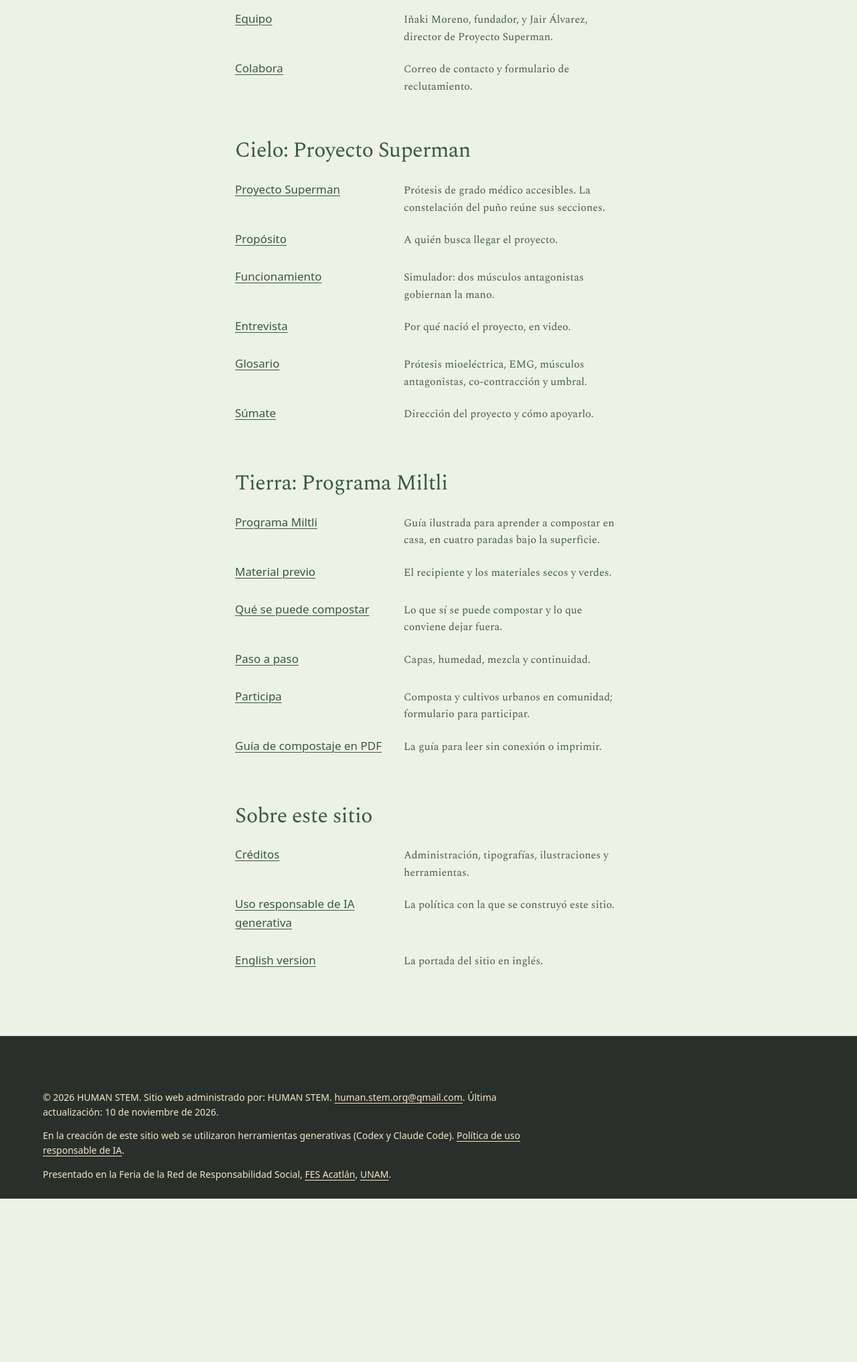
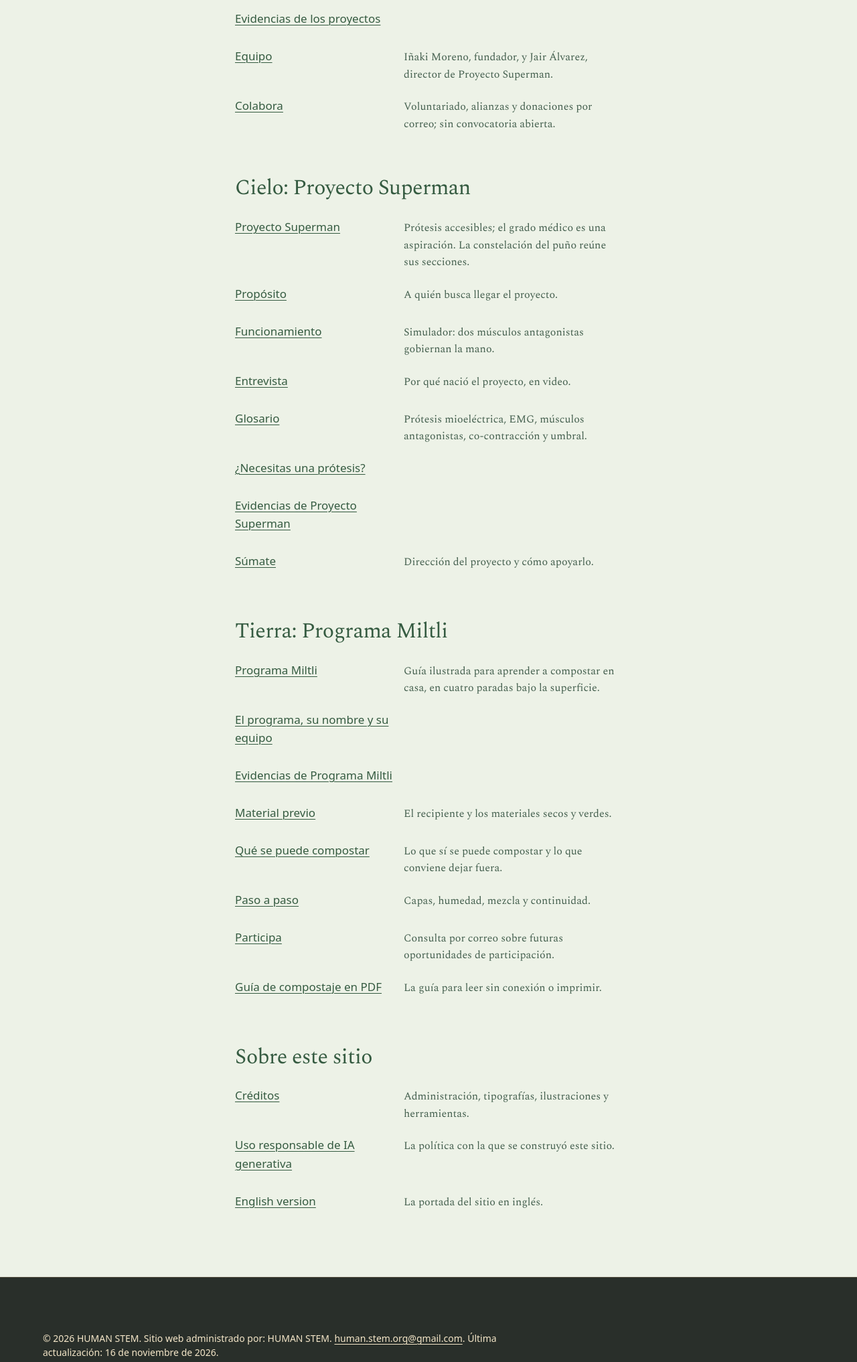
Before and after one commit to human-stem/page, a plain HTML site: page mapa-del-sitio.html in a window 1280 px wide. Shown: the part 751-2785 px from the top of the page at 67% size. Before the commit the page ends 2541 px from the top, so only its background shows below. Drawn offline with Linux system fonts and the light colour scheme.

Commit message:
Tarea 8: actualiza mapas, fechas e informe de verificación

```diff
--- a/mapa-del-sitio.html
+++ b/mapa-del-sitio.html
@@ -63,18 +63,21 @@
           <li data-busca="nosotros organizacion acerca"><a href="index.html#quienes-somos">Quiénes somos</a> <span class="mapa__que">Asociación civil, laica, apartidista y sin fines de lucro.</span></li>
           <li data-busca="objetivo proposito"><a href="index.html#mision">Misión</a> <span class="mapa__que">Conocimiento científico y tecnológico al servicio de la comunidad.</span></li>
           <li data-busca="futuro"><a href="index.html#vision">Visión</a> <span class="mapa__que">Soluciones sostenibles a largo plazo con alto impacto.</span></li>
+          <li data-busca="evidencias estado fechas fotos programa equipo solicitud"><a href="index.html#evidencias">Evidencias de los proyectos</a></li>
           <li data-busca="personas integrantes fundador director miembros"><a href="index.html#equipo">Equipo</a> <span class="mapa__que">Iñaki Moreno, fundador, y Jair Álvarez, director de Proyecto Superman.</span></li>
-          <li data-busca="contacto colaboraciones apoyo donar voluntariado reclutamiento sumate unirse correo email"><a href="index.html#colabora">Colabora</a> <span class="mapa__que">Correo de contacto y formulario de reclutamiento.</span></li>
+          <li data-busca="contacto colaboraciones apoyo donar voluntariado reclutamiento sumate unirse correo email"><a href="index.html#colabora">Colabora</a> <span class="mapa__que">Voluntariado, alianzas y donaciones por correo; sin convocatoria abierta.</span></li>
         </ul>
       </section>
       <section class="mapa__grupo" aria-labelledby="mapa-cielo">
         <h2 id="mapa-cielo">Cielo: Proyecto Superman</h2>
         <ul class="sin-vinetas">
-          <li data-busca="protesis mano mioelectrica constelacion"><a href="superman.html">Proyecto Superman</a> <span class="mapa__que">Prótesis de grado médico accesibles. La constelación del puño reúne sus secciones.</span></li>
+          <li data-busca="protesis mano mioelectrica constelacion"><a href="superman.html">Proyecto Superman</a> <span class="mapa__que">Prótesis accesibles; el grado médico es una aspiración. La constelación del puño reúne sus secciones.</span></li>
           <li data-busca="objetivo mision protesis accesibles"><a href="superman.html#proposito">Propósito</a> <span class="mapa__que">A quién busca llegar el proyecto.</span></li>
           <li data-busca="simulador interactivo flexores extensores electrodos emg electromiografia controlador servos agarre puno pinza senalar como funciona"><a href="superman.html#funcionamiento">Funcionamiento</a> <span class="mapa__que">Simulador: dos músculos antagonistas gobiernan la mano.</span></li>
           <li data-busca="video instagram reel por que"><a href="superman.html#entrevista">Entrevista</a> <span class="mapa__que">Por qué nació el proyecto, en video.</span></li>
           <li data-busca="definiciones terminos electromiografia cocontraccion"><a href="superman.html#glosario">Glosario</a> <span class="mapa__que">Prótesis mioeléctrica, EMG, músculos antagonistas, co-contracción y umbral.</span></li>
+          <li data-busca="evidencias estado fechas fotos programa equipo solicitud"><a href="superman.html#necesitas-protesis">¿Necesitas una prótesis?</a></li>
+          <li data-busca="evidencias estado fechas fotos programa equipo solicitud"><a href="superman.html#evidencia-superman">Evidencias de Proyecto Superman</a></li>
           <li data-busca="colabora director jair alvarez apoyo"><a href="superman.html#sumate">Súmate</a> <span class="mapa__que">Dirección del proyecto y cómo apoyarlo.</span></li>
         </ul>
       </section>
@@ -82,10 +85,12 @@
         <h2 id="mapa-tierra">Tierra: Programa Miltli</h2>
         <ul class="sin-vinetas">
           <li data-busca="composta compostaje residuos cultivos urbanos huertos"><a href="miltli.html">Programa Miltli</a> <span class="mapa__que">Guía ilustrada para aprender a compostar en casa, en cuatro paradas bajo la superficie.</span></li>
+          <li data-busca="evidencias estado fechas fotos programa equipo solicitud"><a href="miltli.html#programa">El programa, su nombre y su equipo</a></li>
+          <li data-busca="evidencias estado fechas fotos programa equipo solicitud"><a href="miltli.html#evidencia-miltli">Evidencias de Programa Miltli</a></li>
           <li data-busca="compostera recipiente materiales tierra"><a href="miltli.html#raices">Material previo</a> <span class="mapa__que">El recipiente y los materiales secos y verdes.</span></li>
           <li data-busca="frutas verduras papel carton cafe cascaras huevo evitar"><a href="miltli.html#vida">Qué se puede compostar</a> <span class="mapa__que">Lo que sí se puede compostar y lo que conviene dejar fuera.</span></li>
           <li data-busca="proceso humedad riego mezclar capas cuidado"><a href="miltli.html#huellas">Paso a paso</a> <span class="mapa__que">Capas, humedad, mezcla y continuidad.</span></li>
-          <li data-busca="participar reclutamiento formulario comunidad"><a href="miltli.html#profundidad">Participa</a> <span class="mapa__que">Composta y cultivos urbanos en comunidad; formulario para participar.</span></li>
+          <li data-busca="participar comunidad correo"><a href="miltli.html#profundidad">Participa</a> <span class="mapa__que">Consulta por correo sobre futuras oportunidades de participación.</span></li>
           <li data-busca="descargar pdf imprimir guia"><a href="assets/pdf/guia-compostaje-miltli.pdf">Guía de compostaje en PDF</a> <span class="mapa__que">La guía para leer sin conexión o imprimir.</span></li>
         </ul>
       </section>
@@ -111,7 +116,7 @@
         </ul>
       </nav>
     </div>
-    <p>© 2026 HUMAN STEM. Sitio web administrado por: HUMAN STEM. <a href="mailto:human.stem.org@gmail.com">human.stem.org@gmail.com</a>. Última actualización: <time datetime="2026-11-10">10 de noviembre de 2026</time>.</p>
+    <p>© 2026 HUMAN STEM. Sitio web administrado por: HUMAN STEM. <a href="mailto:human.stem.org@gmail.com">human.stem.org@gmail.com</a>. Última actualización: <time datetime="2026-11-16">16 de noviembre de 2026</time>.</p>
     <p>En la creación de este sitio web se utilizaron herramientas generativas (Codex y Claude Code). <a href="uso-responsable-ia.html">Política de uso responsable de IA</a>.</p>
     <p class="pie__feria">Presentado en la Feria de la Red de Responsabilidad Social, <a href="https://www.acatlan.unam.mx/" rel="external noopener">FES Acatlán</a>, <a href="https://www.unam.mx/" rel="external noopener">UNAM</a>.</p>
   </footer>
```
Also changed, not shown: 404.html (+1 -1 lines), creditos.html (+1 -1 lines), en/index.html (+1 -1 lines), index.html (+1 -1 lines), miltli.html (+1 -1 lines), sitemap.xml (+7 -7 lines), superman.html (+1 -1 lines), uso-responsable-ia.html (+1 -1 lines), robots.txt, 1 other file.
